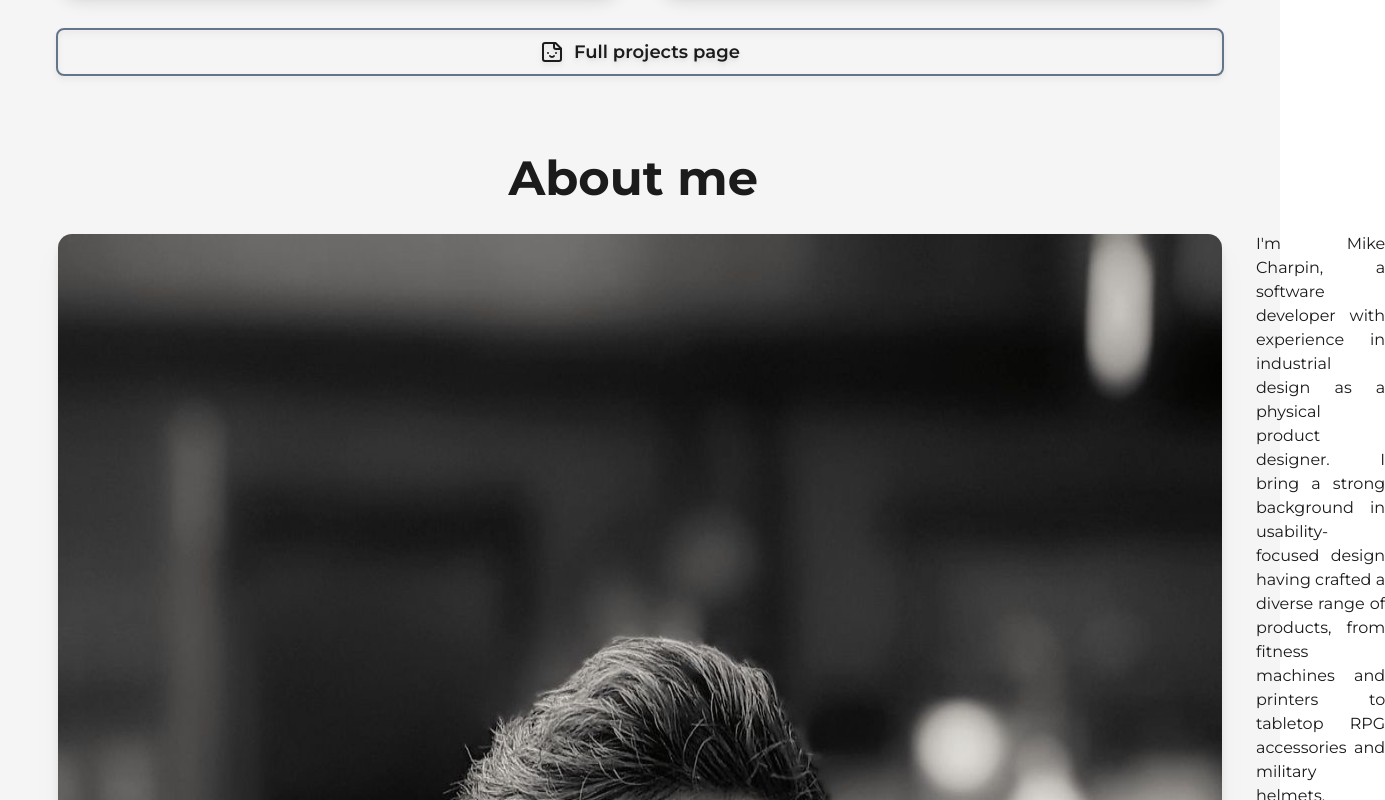
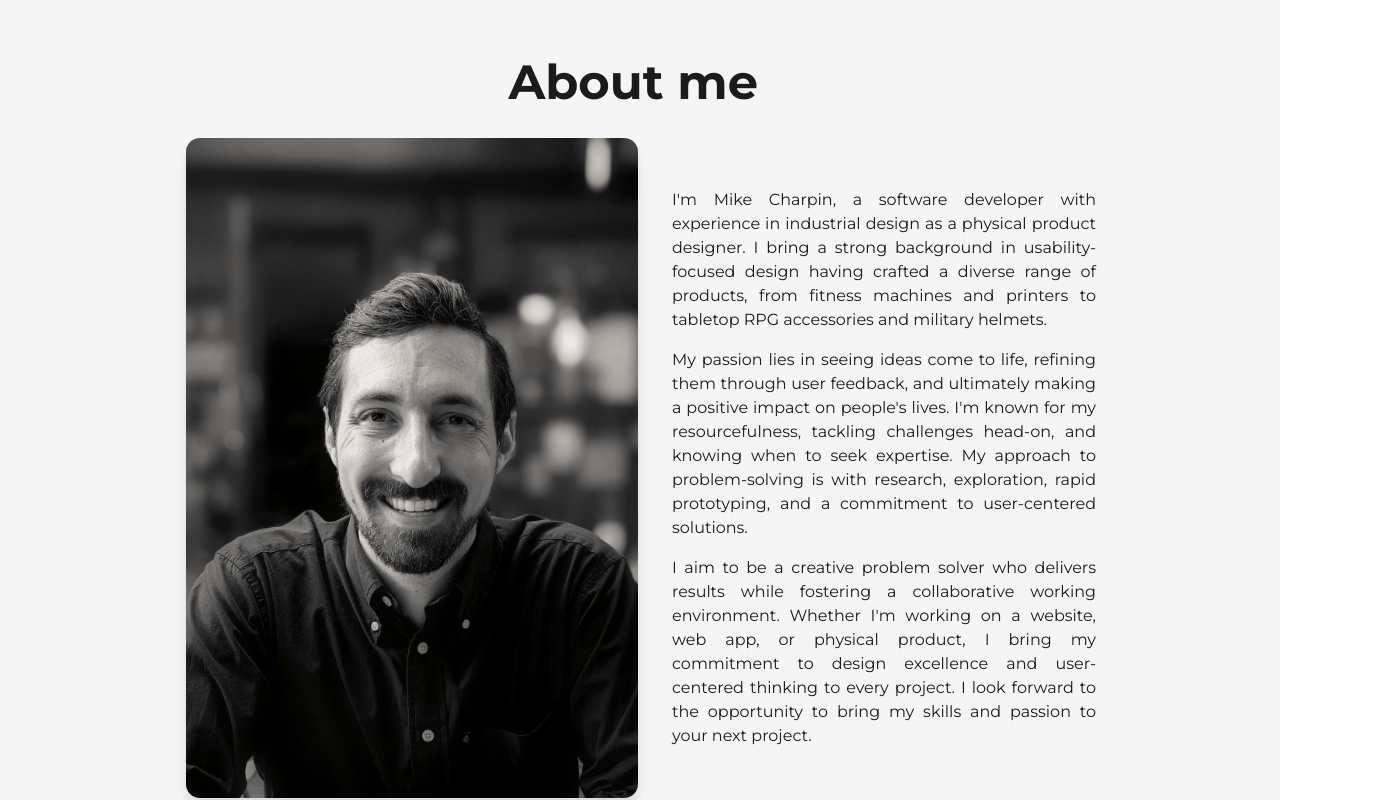
Before and after one commit to DeadChannelDice/nextJS-portfolio, a Next.js app: page / in a window 1280 px wide. Shown: the part 2000-2800 px from the top of the page, 1385 px wide, since content can reach past the window. Built offline with nearby package versions, Linux system fonts and the light colour scheme.

Commit message:
Fixing formatting and spacing.

```diff
--- a/src/components/About.js
+++ b/src/components/About.js
@@ -36,19 +36,19 @@ const AboutMe = () => {
           text={"About me"}
           classname="pt-16 pb-4 !text-5xl md:!text-4xl sm:!text-3xl"
         />
-        <div className="flex w-full xs:flex-col sm:flex-col md:flex-col gap-8 xs:items-center xs:justify-center md:items-center md:justify-center">
+        <div className="flex w-full xs:flex-col sm:flex-col md:flex-col lg:flex-col gap-8 xs:items-center xs:justify-center md:items-center md:justify-center">
           <Image
             src={profilePic}
             alt="Mike Charpin"
             className="
-                                w-full  lg:w-1/3 xs:w-full sm:w-full md:w-full h-auto rounded-2xl border-2 border-transparent border-solid
+                                w-1/2 lg:w-1/2 mx-auto xs:w-full sm:w-full md:w-full h-auto rounded-2xl border-2 border-transparent border-solid
                                 dark:border-light/90 drop-shadow-xl
                             "
             priority={true}
             sizes="(max-width: 768px) 100vw, (max-width: 1200px) 50vw, 33vw"
           />
 
-          <div className=" flex flex-col gap-4 max-w-[600px] items-center justify-center  text-justify">
+          <div className=" flex flex-col gap-4  items-center justify-center  text-justify">
             <p className="">
               I&apos;m Mike Charpin, a software developer with experience in
               industrial design as a physical product designer. I bring a strong
--- a/src/components/IndexProjects.js
+++ b/src/components/IndexProjects.js
@@ -86,7 +86,7 @@ const IndexProjects = () => {
         classname="pb-4 pt-16 !text-5xl md:!text-4xl sm:!text-3xl"
       />
 
-      <div className="grid xs:grid-cols-1 sm:grid-cols-1 md:grid-cols-1 lg:grid-cols-2 xl:grid-cols-2 2xl:grid-cols-2 gap-8">
+      <div className="grid grid-cols-2 xs:grid-cols-1 sm:grid-cols-1 md:grid-cols-1 lg:grid-cols-2 xl:grid-cols-2 2xl:grid-cols-2 gap-8">
         <div className="">
           <FeaturedProject
             title={"Tulip Tasks Prioritization App"}
--- a/src/components/Layout.js
+++ b/src/components/Layout.js
@@ -4,7 +4,7 @@ const Layout = ({ children, className = "" }) => {
   return (
     <div
       className={`
-      w-full max-w-[1200px] h-full inline-block mx-auto z-0 bg-light xs:px-4 sm:px-4 md:px-16 lg:px-16 py-16 dark:bg-dark  ${className}
+      w-full max-w-[1200px] h-full inline-block mx-auto z-0 bg-light xs:px-4 sm:px-4 md:px-16 lg:px-16 xl:px-24 2xl:px-32  py-16 dark:bg-dark  ${className}
       `}
     >
       {children}
```
